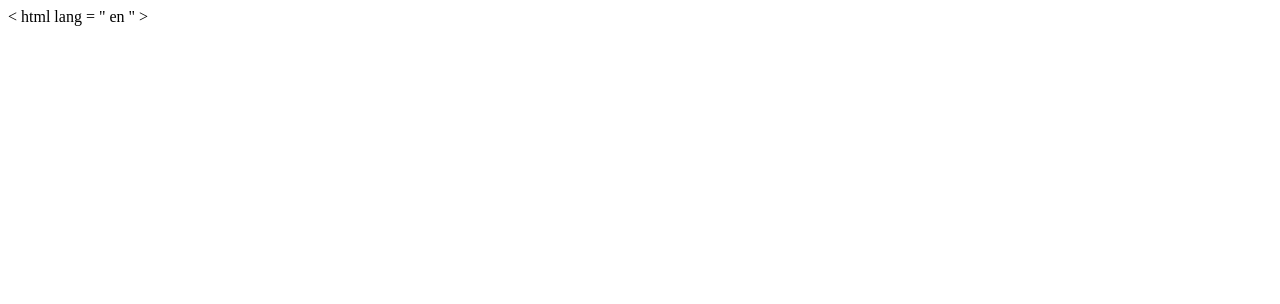
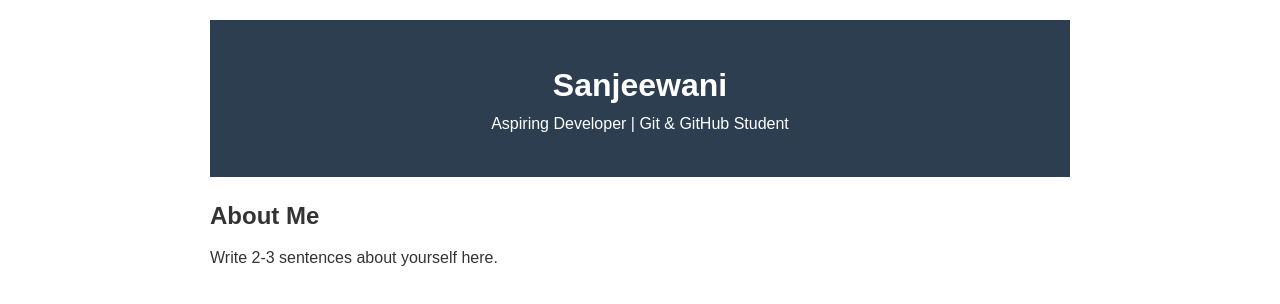
Before and after one commit to sanjeeshr/my-portfolio, a plain HTML site: page index.html in a window 1280 px wide. Drawn offline with Linux system fonts and the light colour scheme.

Commit message:
Correct commit message

```diff
--- a/index.html
+++ b/index.html
@@ -1,18 +1,19 @@
-<! DOCTYPE html >
-< html lang = " en " >
+<!DOCTYPE html >
+<html lang = " en " >
 <head>
-  <title> Your Name | Portfolio </ title >
+  <title> Sanjeewani | Portfolio </title >
+    <link rel="stylesheet" href="style.css">
     <body>
         <header>
-            <h1> Your Name </ h1 >
-            <p> Aspiring Developer | Git & GitHub Student </ p >
-        </ header >
+            <h1> Sanjeewani</h1 >
+            <p> Aspiring Developer | Git & GitHub Student </p >
+        </header >
         <main>
             <section>
-                <h2> About Me </ h2 >
-                <p> Write 2-3 sentences about yourself here. </ p >
-            </ section >
-        </ main >
+                <h2> About Me </h2 >
+                <p> Write 2-3 sentences about yourself here. </p >
+            </section >
+        </main >
 
 </head>
 </html>
```
